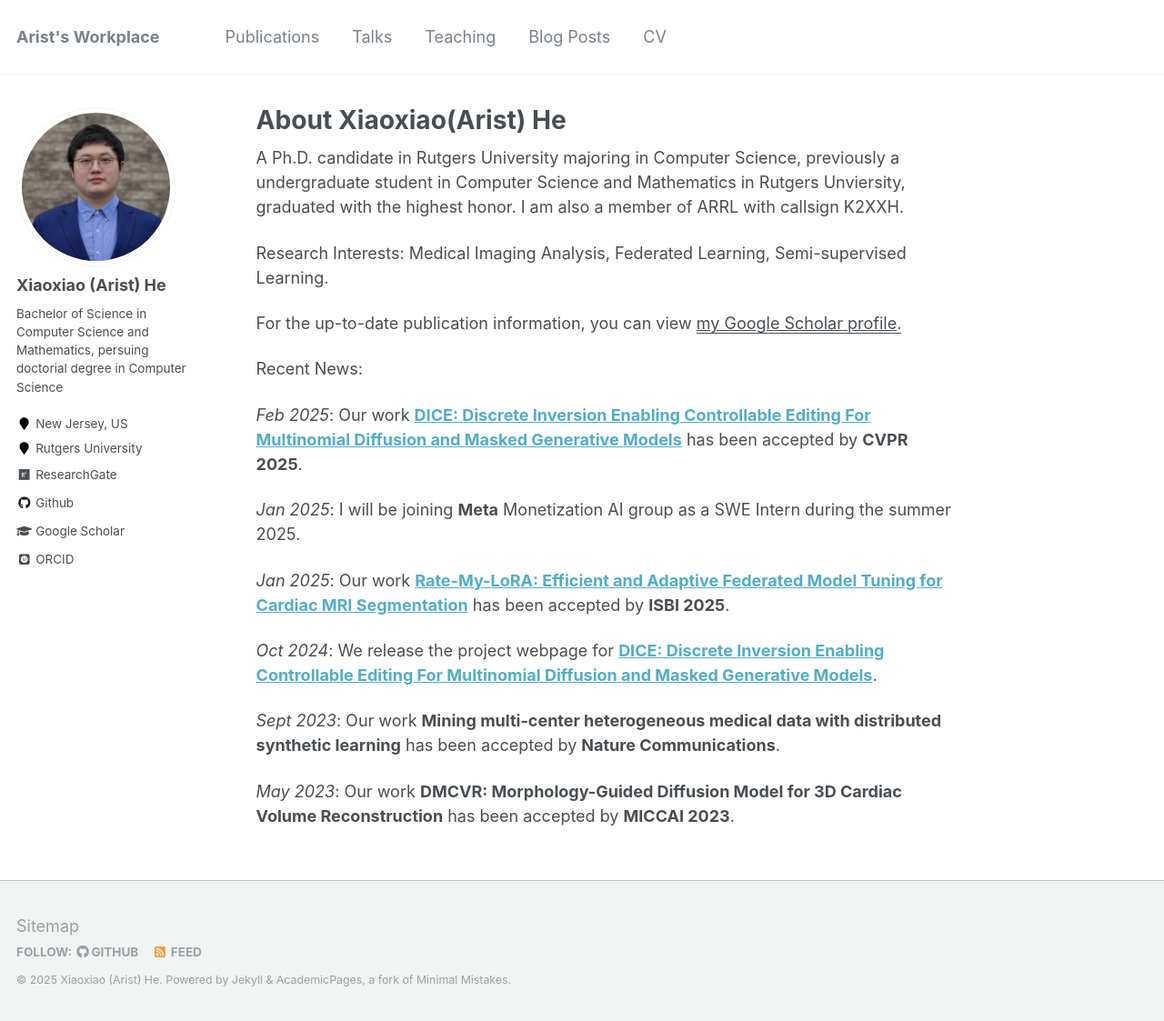
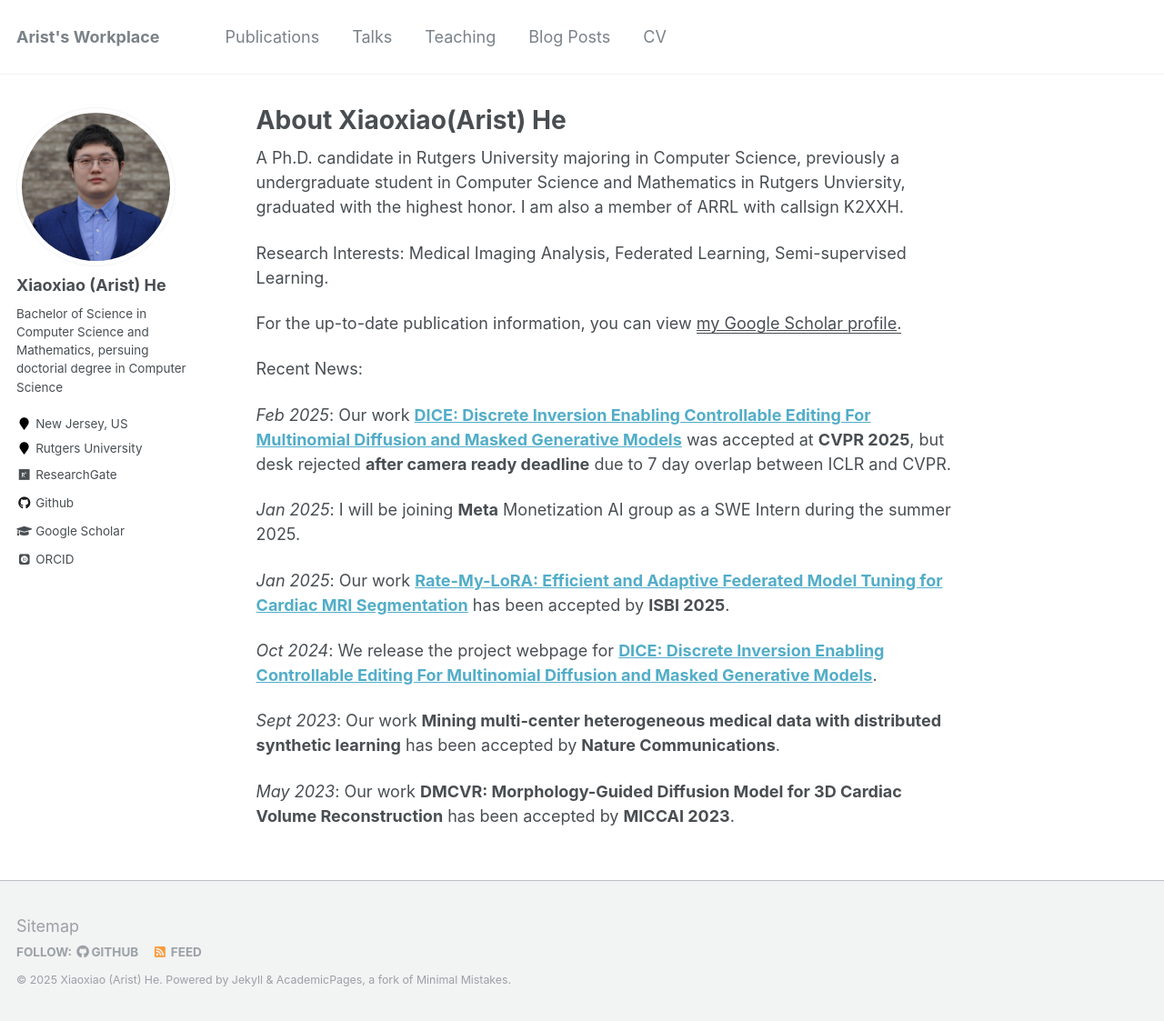
Before and after one commit to hexiaoxiao-cs/hexiaoxiao-cs.github.io, a Jekyll site: the page built from _pages/about.md, in a window 1280 px wide and 1123 px high. Shown: the whole window at 91% size. Built offline with Jekyll 4.4.1, drawn with Linux system fonts in a browser that asks for light colours; some web fonts are replaced.

Commit message:
disappointing news update

```diff
--- a/DICE/index.html
+++ b/DICE/index.html
@@ -95,7 +95,7 @@
                   </div>
 
                   <div class="is-size-5 publication-authors">
-                    <span class="author-block">Rutgers University, Red Hat AI, Meta, etc.<br>CVPR 2025</span>
+                    <span class="author-block">Rutgers University, Red Hat AI, Meta, etc.<br>In Submission. Was accepted at CVPR 2025, but desk rejected after camera ready deadline due to 7 day overlap between ICLR and CVPR.</span>
                     <span class="eql-cntrb"><small><br><sup>†</sup>Project Lead & Corresponding Author</small></span>
                   </div>
 
--- a/_pages/about.md
+++ b/_pages/about.md
@@ -16,7 +16,7 @@ For the up-to-date publication information, you can view <u><a href="https://sch
 
 Recent News:
 
-*Feb 2025*: Our work [**DICE: Discrete Inversion Enabling Controllable Editing For Multinomial Diffusion and Masked Generative Models**](https://hexiaoxiao-cs.github.io/DICE) has been accepted by **CVPR 2025**.
+*Feb 2025*: Our work [**DICE: Discrete Inversion Enabling Controllable Editing For Multinomial Diffusion and Masked Generative Models**](https://hexiaoxiao-cs.github.io/DICE) was accepted at **CVPR 2025**, but desk rejected **after camera ready deadline** due to 7 day overlap between ICLR and CVPR.
 
 *Jan 2025*: I will be joining **Meta** Monetization AI group as a SWE Intern during the summer 2025.
 
```
Also changed, not shown: 2 other files.
